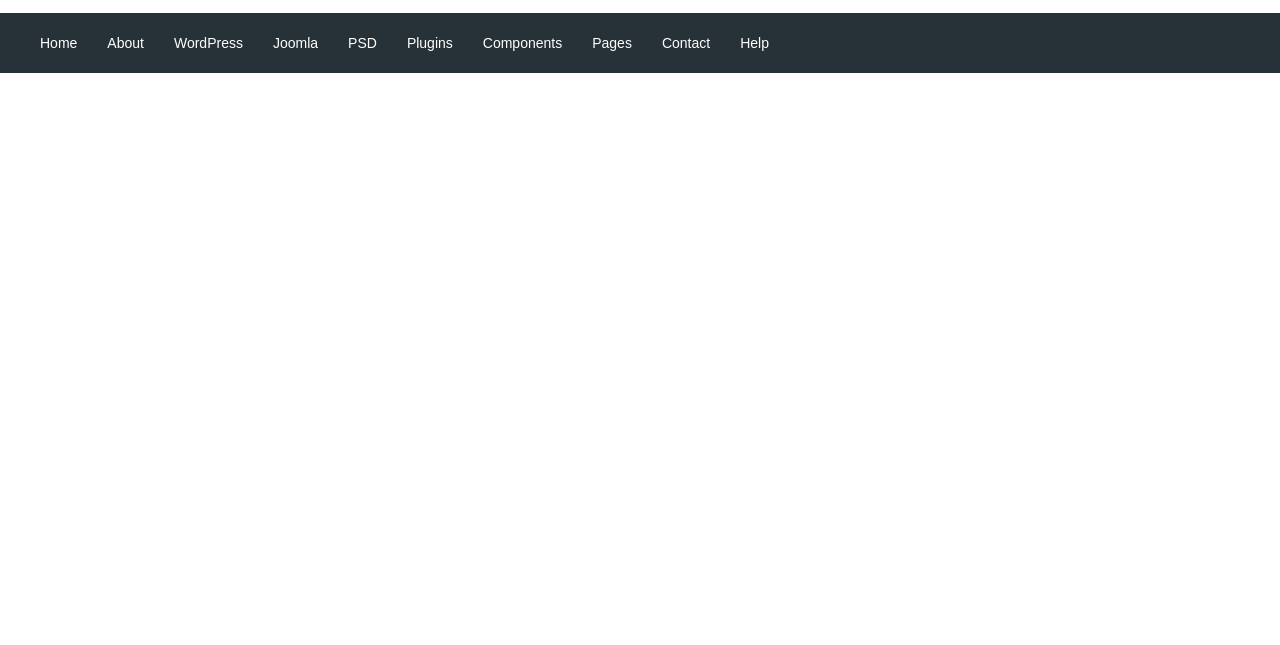
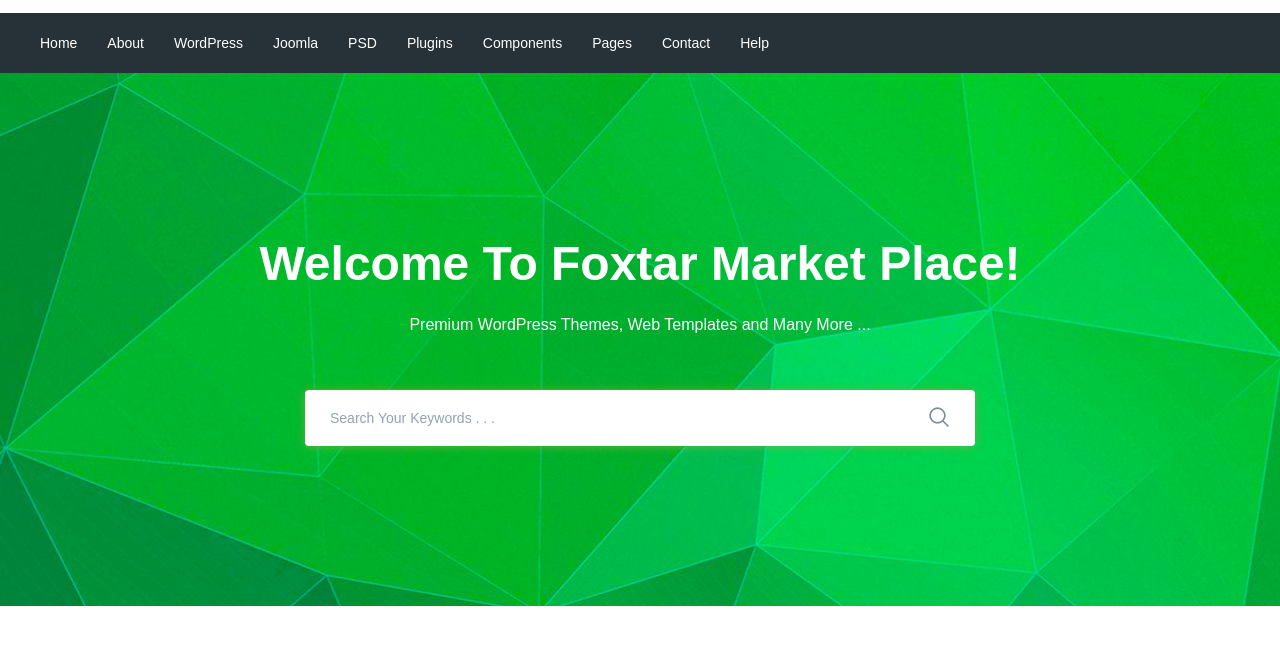
Before and after one commit to VladyslavKozlov2101git/moderno, a website: page app/index.html in a window 1280 px wide. Shown: the part 77-722 px from the top of the page. Drawn offline with nearby package versions, Linux system fonts and the light colour scheme; files that its build step writes are made by us from their sources.

Commit message:
added search

```diff
--- a/app/index.html
+++ b/app/index.html
@@ -88,15 +88,35 @@
                                     Help
                                 </a>
                             </li>
-
-
-
                         </ul>
                     </nav>
                 </div>
             </div>
         </div>
     </header>
+
+    <section class="search" style="background-image: url(images/search-bg.jpg);">
+        <div class="container">
+            <div class="search__inner">
+                <div class="search__inner-title">
+                    Welcome To Foxtar Market Place!
+                </div>
+                <div class="search__inner-text">
+                    Premium WordPress Themes, Web Templates and Many More ...
+                </div>
+                <div class="search__inner-form">
+                    <form>
+                        <input type="text" placeholder="Search Your Keywords . . ." required>
+                        <button type="submit">
+                            <img src="images/icons/search.png" alt="">
+                        </button>
+                    </form>
+
+                </div>
+
+            </div>
+        </div>
+    </section>
 
 
 
--- a/app/scss/style.scss
+++ b/app/scss/style.scss
@@ -58,3 +58,71 @@
         }
     }
 }
+
+.search{
+    background-size: cover;
+    background-repeat: no-repeat;
+    background-position: center;
+    min-height: 533px;
+}
+.search__inner {
+    padding: 155px 0 100px;
+    color: rgb(255, 255, 255);
+    text-align: center;
+    &-title{
+        margin-bottom: 10px;
+        font-size: 48px;
+        font-weight: 700;
+        line-height: 72px;
+    }
+
+    &-text {
+        margin-bottom: 50px;
+        font-weight: 500;
+        line-height: 30px;
+    }
+
+    &-form {
+        max-width: 670px;
+        margin: 0 auto;
+        position: relative;
+        input{
+            display: block;
+            width: 100%;
+            border-radius: 4px;
+            box-shadow: 0px 1px 10px 0px rgba(124, 178, 64, 0.75);
+            height: 56px;
+            border: none;
+            font-size: 14px;
+            font-weight: 500;
+            padding-left: 25px;
+            padding-right: 60px;
+            box-sizing: border-box;
+            &::placeholder{
+                color: rgb(144, 164, 174);
+                font-size: 14px;
+                font-weight: 500;
+            }
+        }
+        button{
+            position: absolute;
+            border: none;
+            background-color: transparent;
+            right: 20px;
+            top: 16px;
+        }
+    }
+}
+
+
+.Search_Your_Keywords______ {
+    font-size: 14px;
+    font-family: "Roboto";
+    color: rgb(144, 164, 174);
+    line-height: 2.143;
+    text-align: left;
+    position: absolute;
+    left: 649.134px;
+    top: 494.249px;
+    z-index: 521;
+  }
```
Also changed, not shown: app/images/icons/search.png (added), app/images/icons/search.svg (added), app/images/search-bg.jpg (added).
